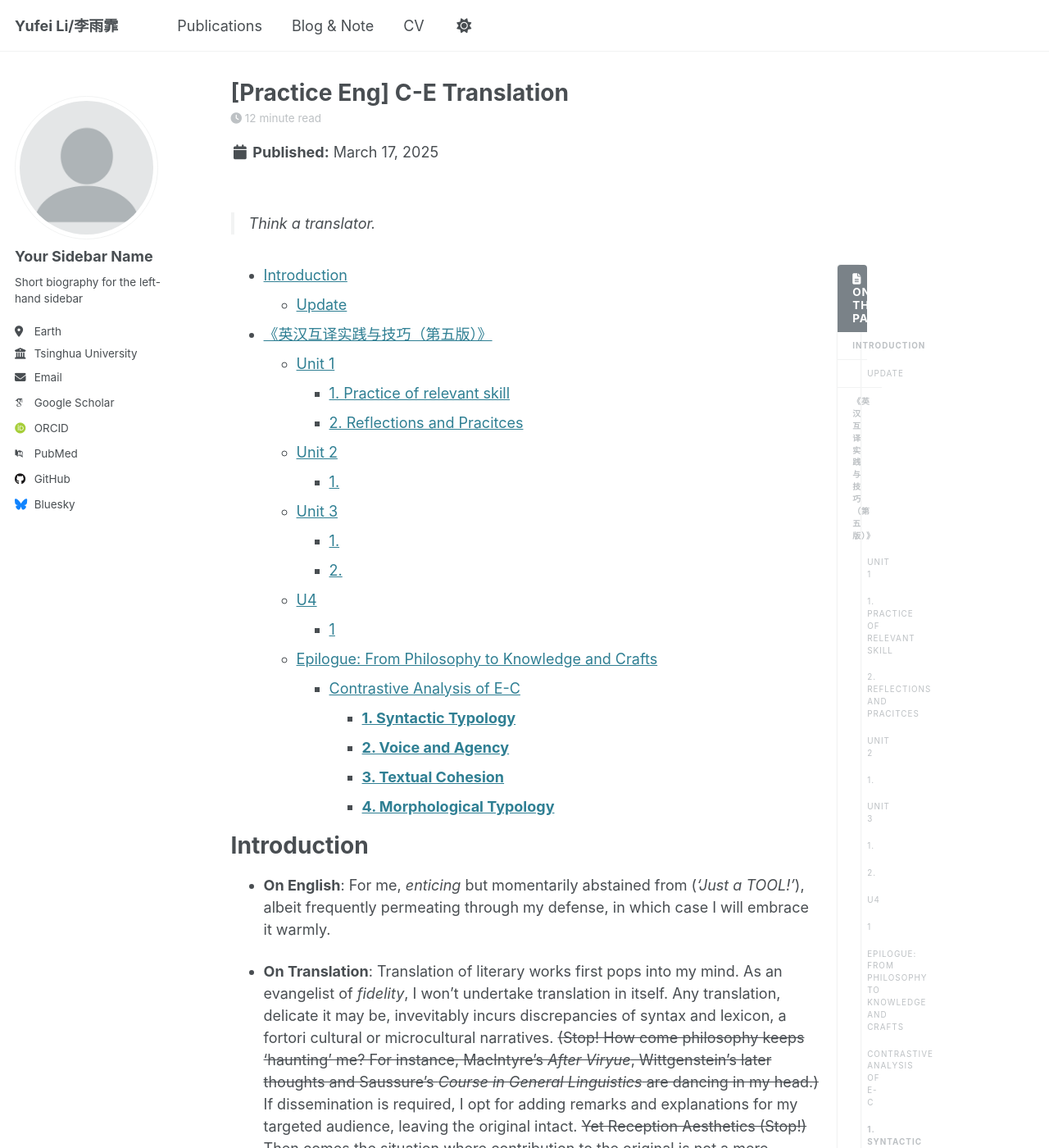
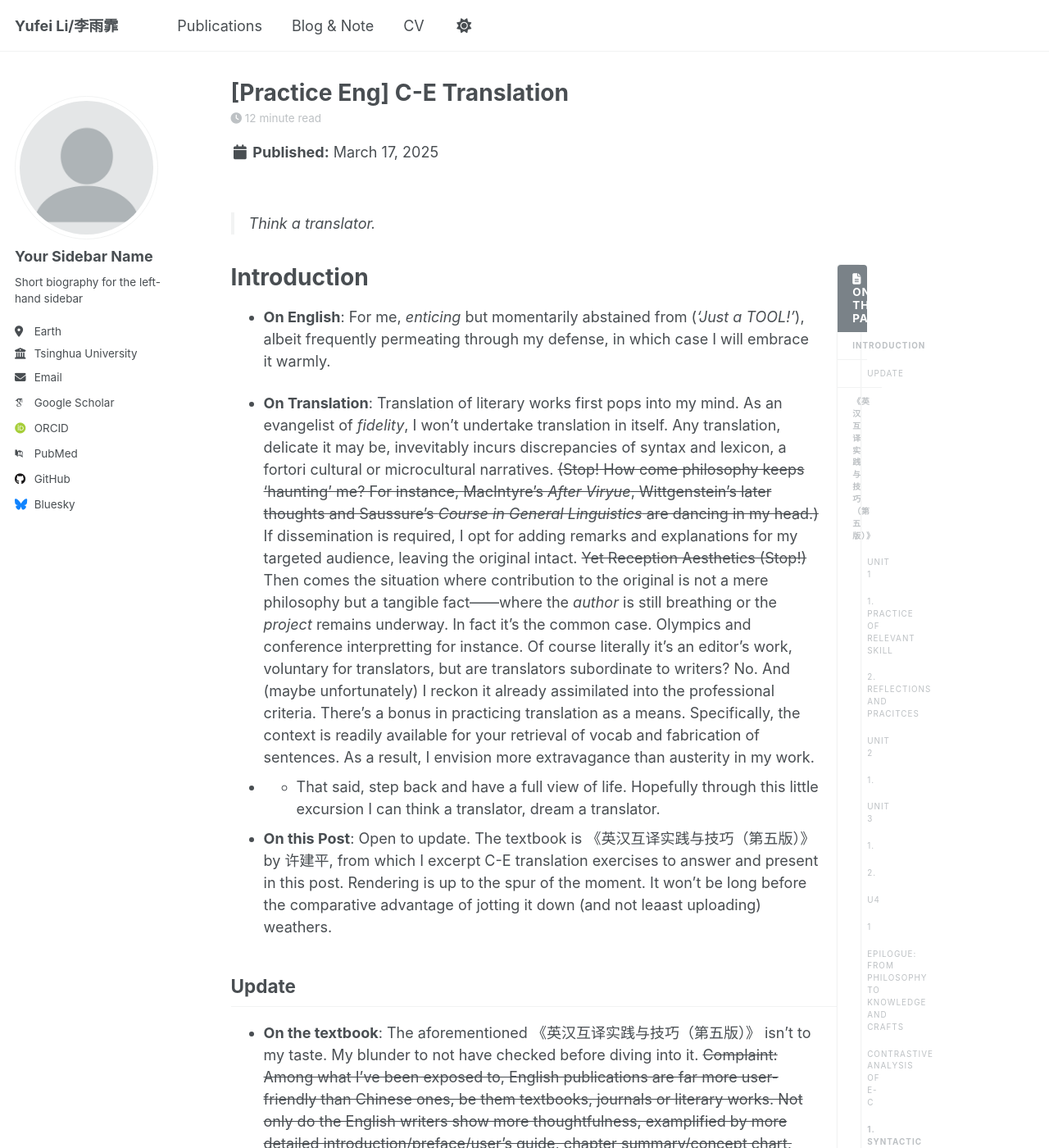
Before and after one commit to Floraaah/Floraaah, a Jekyll site: the page built from _posts/2025-03-17-blog-post-1.md, in a window 1280 px wide and 1400 px high. Shown: the whole window at 82% size. Built offline with Jekyll 4.4.1, drawn with Linux system fonts in a browser that asks for light colours; some web fonts are replaced.

Commit message:
Update 2025-03-17-blog-post-1.md

```diff
--- a/_posts/2025-03-17-blog-post-1.md
+++ b/_posts/2025-03-17-blog-post-1.md
@@ -10,25 +10,6 @@ tags:
 
  {% include toc %}
 
-- [Introduction](#introduction)
-  * [Update](#update)
-- [《英汉互译实践与技巧（第五版）》](#----------------)
-  * [Unit 1](#unit-1)
-    + [1. Practice of relevant skill](#1-practice-of-relevant-skill)
-    + [2. Reflections and Pracitces](#2-reflections-and-pracitces)
-  * [Unit 2](#unit-2)
-    + [1.](#1)
-  * [Unit 3](#unit-3)
-    + [1.](#1-1)
-    + [2.](#2)
-  * [U4](#u4)
-    + [1](#1)
-  * [Epilogue: From Philosophy to Knowledge and Crafts](#epilogue--from-philosophy-to-knowledge-and-crafts)
-    + [Contrastive Analysis of E-C](#contrastive-analysis-of-e-c)
-      - [**1. Syntactic Typology**](#--1-syntactic-typology--)
-      - [**2. Voice and Agency**](#--2-voice-and-agency--)
-      - [**3. Textual Cohesion**](#--3-textual-cohesion--)
-      - [**4. Morphological Typology**](#--4-morphological-typology--)
 
 # Introduction
 
```
